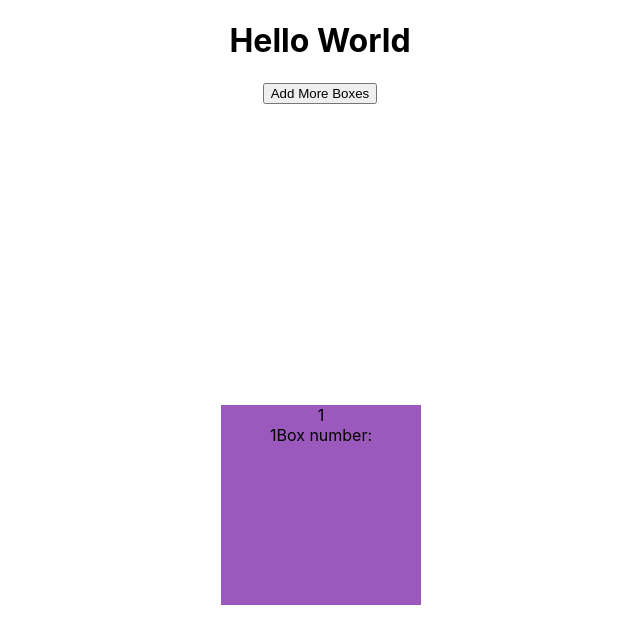
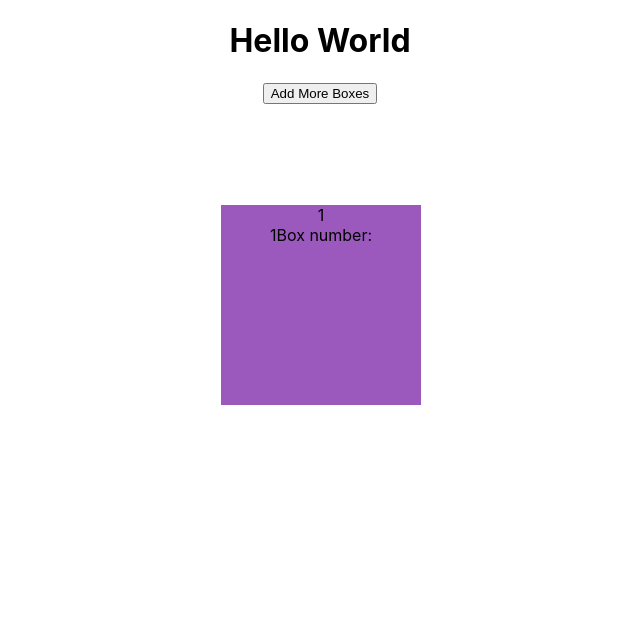
Before and after one commit to ShrutikaSingh/ReactGame, a React (Create React App) app: page / in a window 1280 px wide. Shown: the top 644 px of the page, without its empty margins (320-960 px from the left). Built offline with nearby package versions, Linux system fonts and the light colour scheme.

Commit message:
add Button Component

```diff
--- a/src/container/BoxComponent.css
+++ b/src/container/BoxComponent.css
@@ -1,24 +1,35 @@
 .constBox{
     display: flex;
-    height:100vh;  /* 100 vh -> view height, 100% height of screen that currently being renderes */
+    height:50vh;  /* 100 vh -> view height, 100% height of screen that currently being renderes */
     justify-content: center;  /* center them horizontally */
     align-items: center; /* center them vertically */
     flex-flow: row wrap;
+    position: "relative";
 }
 
 .box{
     width: 200px;
     height: 200px;
-    margin: 5px;
-    transition: background-color 0.1s ease-in-out;
+    margin: 10px;
 }
+.btn{
+    padding: 10px 19px;
+    cursor: pointer;
+    border-radius: 3px;
+    background-color: #7db4e7ec;
+}
+
+.btn:hover {
+    background-color: #2260d0
+  }
 
 .inactive{
     background-color: #9b59be;
 }
 
 .active{
-    background-color: #3498db;
+    background-color: #2877B5;
     height: 200px;
     width: 200px;
+    transition: #2877B5 4s ease-in-out;
 }
```
Also changed, not shown: src/components/Button/Button.js (added, +23 -0 lines).
